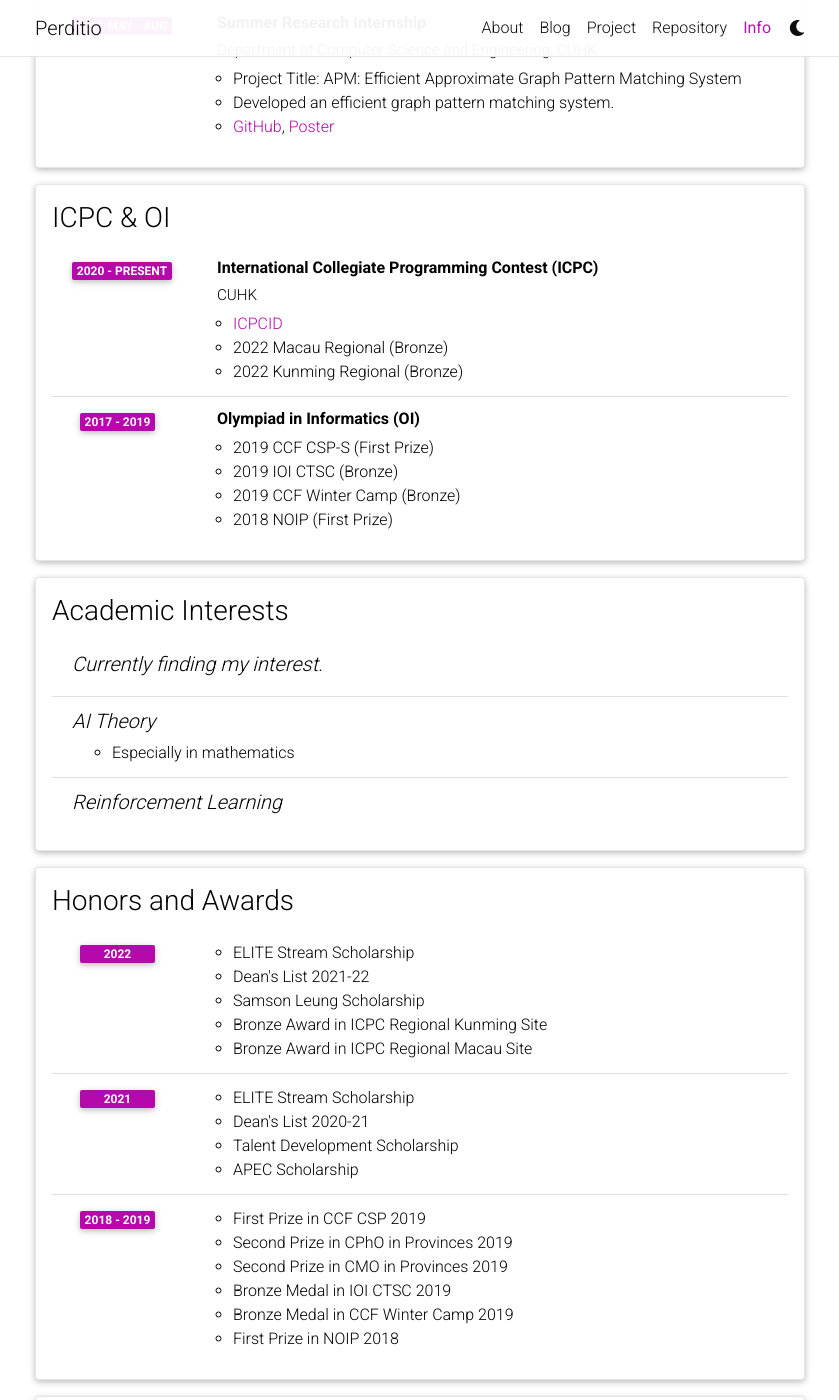
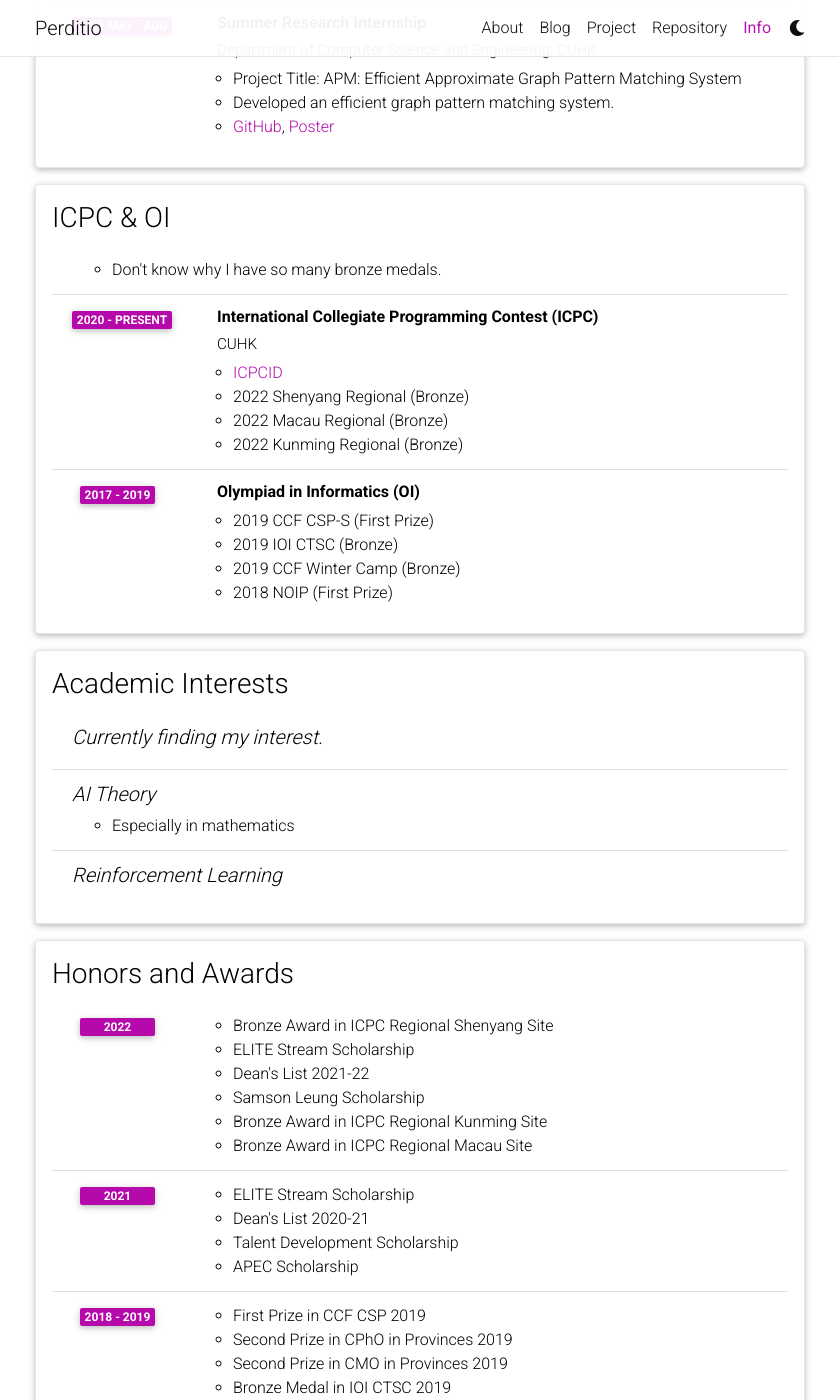
Before and after one commit to Yasgant/yasgant.github.io, a Jekyll site: the page built from _pages/cv.md, in a window 1280 px wide and 1400 px high, scrolled down 957 px. Shown: the whole window, without its empty margins (220-1059 px from the left). Built offline with Jekyll 4.4.1, drawn with Linux system fonts in a browser that asks for light colours; comment, search, counter and statistics services are not loaded; a style sheet for code colours, icons or effects is not loaded.

Commit message:
Got new bronze medal

```diff
--- a/_data/cv.yml
+++ b/_data/cv.yml
@@ -49,11 +49,13 @@
 - title: ICPC & OI
   type: time_table
   contents:
+    - description: Don't know why I have so many bronze medals.
     - title: International Collegiate Programming Contest (ICPC)
       institution: CUHK
       year: 2020 - Present
       description:
         - <a href="https://icpc.global/ICPCID/G53VKXGUD9FQ" target="_blank">ICPCID</a>
+        - 2022 Shenyang Regional (Bronze)
         - 2022 Macau Regional (Bronze)
         - 2022 Kunming Regional (Bronze)
 
@@ -82,6 +84,7 @@
   contents:
     - year: 2022
       description:
+        - Bronze Award in ICPC Regional Shenyang Site
         - ELITE Stream Scholarship
         - Dean's List 2021-22
         - Samson Leung Scholarship
```
